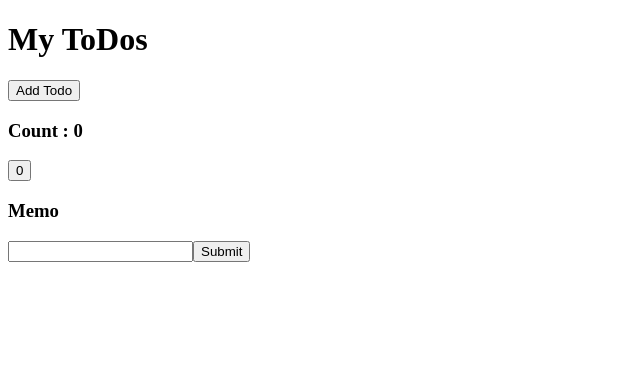
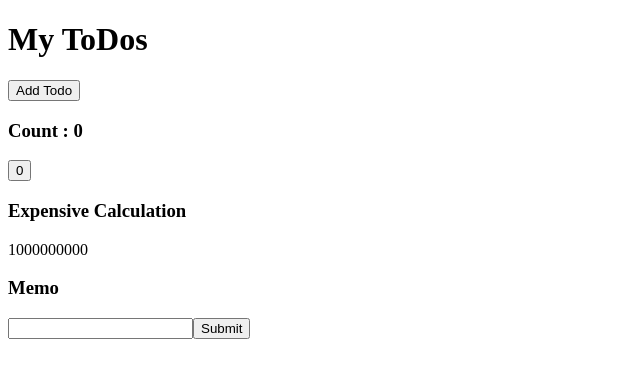
Before and after one commit to acciojob/react-memo-pritimunde1999, a React app: page / in a window 1280 px wide. Shown: the top 378 px of the page, without its empty margins (0-640 px from the left). Built offline with nearby package versions, Linux system fonts and the light colour scheme.

Commit message:
change in counter.js

```diff
--- a/src/components/Counter.js
+++ b/src/components/Counter.js
@@ -8,6 +8,8 @@ const Counter = () =>{
        <div>
           <h3 id="calc">Count : {count}</h3>
           <button id="incr-cnt" onClick={()=>setCount(count+1)}>0</button>
+          <h3>Expensive Calculation</h3>
+          <p>1000000000</p>
        </div>
     )
 }
```
